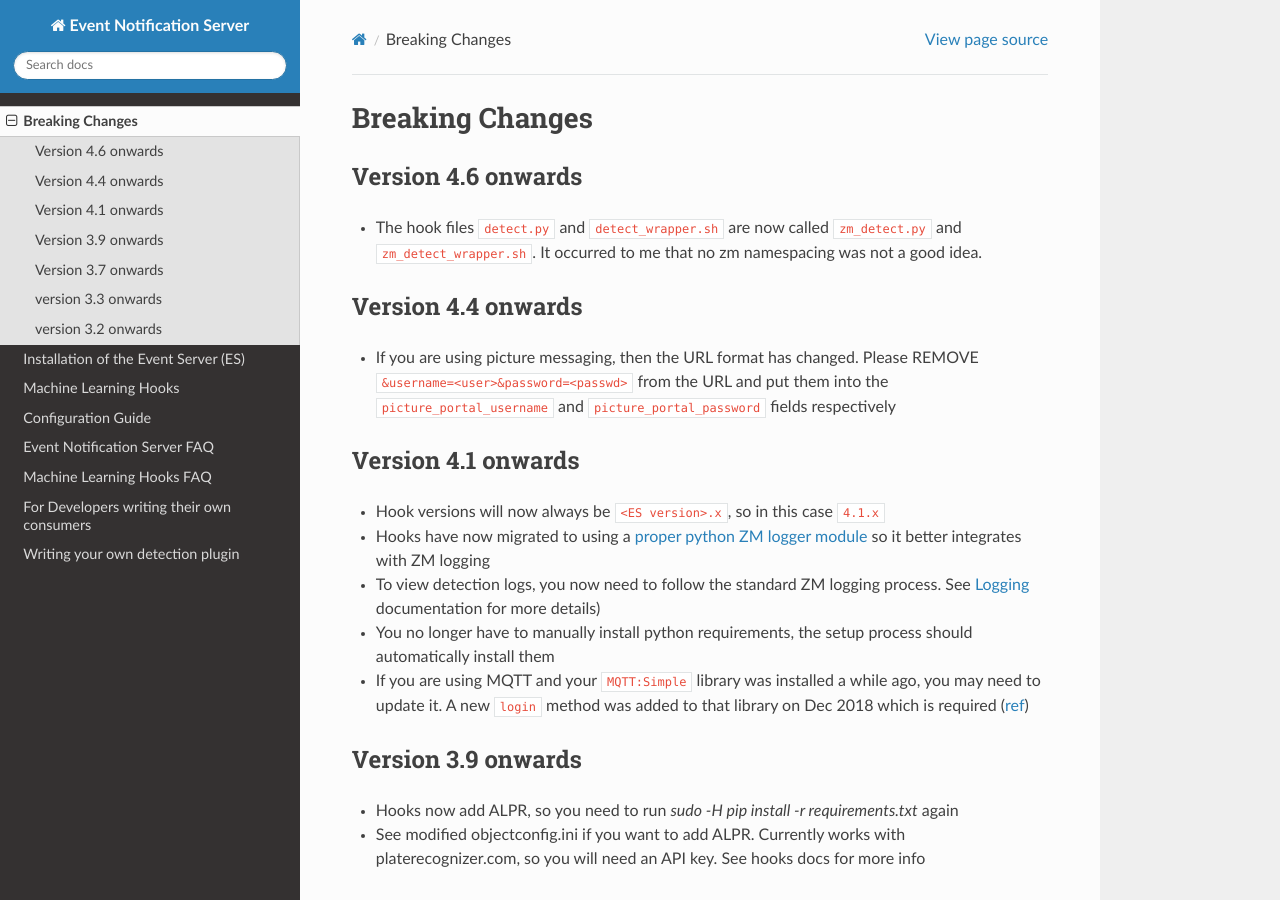
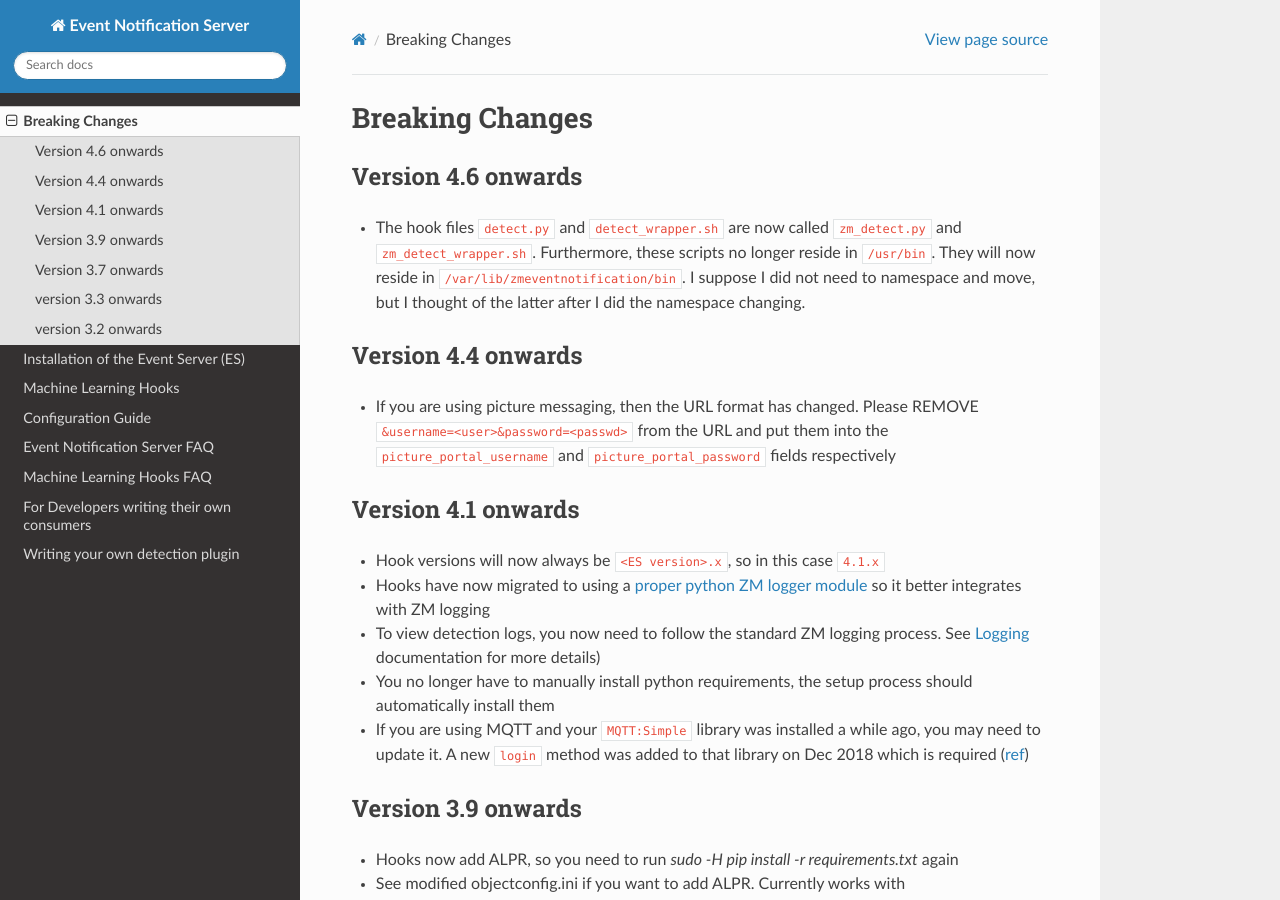
Before and after one commit to ZoneMinder/zmeventnotification, a Sphinx documentation site: the page built from docs/guides/breaking.rst, in a window 1280 px wide and 900 px high. Built offline with Sphinx 7.4.7 and the Read the Docs theme 2.0.0, drawn with Linux system fonts in a browser that asks for light colours.

Commit message:
moved detection binaries to /var/lib/zmeventnotification

```diff
--- a/docs/guides/breaking.rst
+++ b/docs/guides/breaking.rst
@@ -3,7 +3,7 @@ Breaking Changes
 
 Version 4.6 onwards
 ~~~~~~~~~~~~~~~~~~~~
-- The hook files ``detect.py`` and ``detect_wrapper.sh`` are now called ``zm_detect.py`` and ``zm_detect_wrapper.sh``. It occurred to me that no zm namespacing was not a good idea.
+- The hook files ``detect.py`` and ``detect_wrapper.sh`` are now called ``zm_detect.py`` and ``zm_detect_wrapper.sh``.  Furthermore, these scripts no longer reside in ``/usr/bin``. They will now reside in ``/var/lib/zmeventnotification/bin``. I suppose I did not need to namespace and move, but I thought of the latter after I did the namespace changing.
 
 Version 4.4 onwards
 ~~~~~~~~~~~~~~~~~~~~
```
